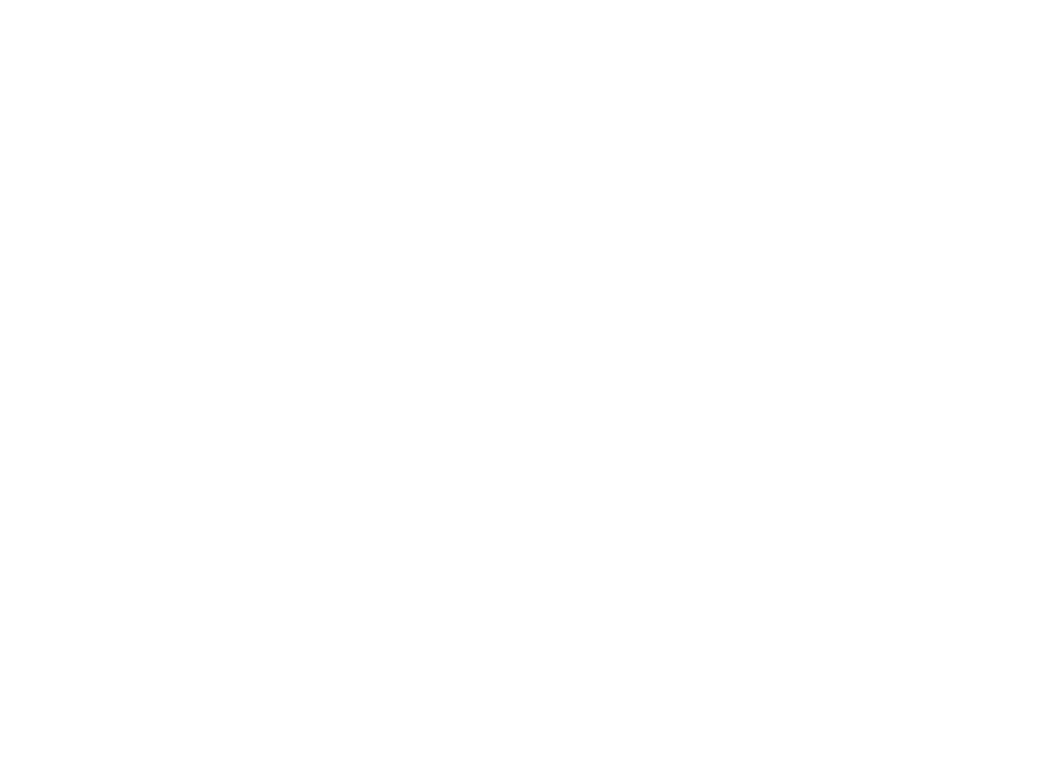
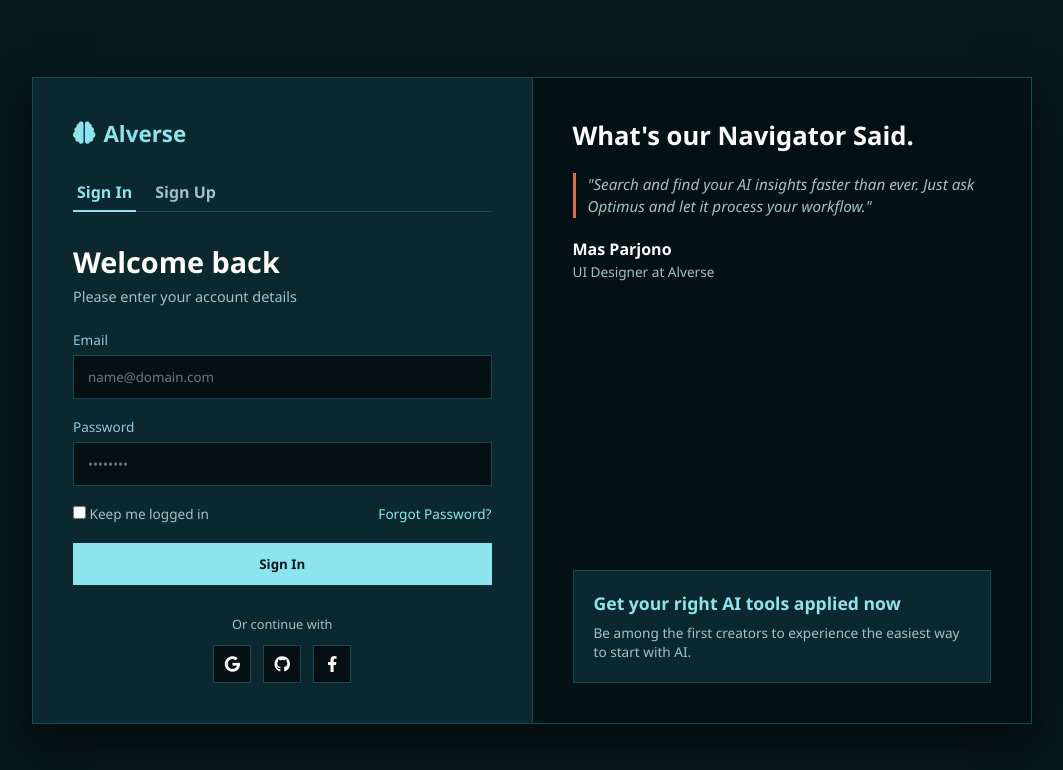
Before and after one commit to maheenfarooqui/Module-2-Hackathon, a plain HTML site: page index.html in a window 1280 px wide. Shown: the whole page, without its empty margins (108-1171 px from the left). Drawn offline with Linux system fonts and the light colour scheme; files that its build step writes are made by us from their sources; files whose address does not match are found by name.

Commit message:
add login

```diff
--- a/css/style.css
+++ b/css/style.css
@@ -0,0 +1,303 @@
+/* Color Variables from Theme Palette */
+:root {
+  --bg-dark: #06181C;
+  --bg-card: #0B282E;
+  --bg-input: #041013;
+  --text-main: #90C8DE;
+  --text-muted: #A3C0CA;
+  --accent-cyan: #8CE5ED;
+  --accent-teal: #124B57;
+  --accent-orange: #E26D45;
+  --white: #FFFFFF;
+  --sharp-border: 0px; /* Strict sharp corners */
+}
+
+* {
+  margin: 0;
+  padding: 0;
+  box-sizing: border-box;
+  font-family: 'Segoe UI', Roboto, Helvetica, Arial, sans-serif;
+}
+
+body {
+  background-color: var(--bg-dark);
+  color: var(--text-main);
+  min-height: 100vh;
+  display: flex;
+  align-items: center;
+  justify-content: center;
+  padding: 20px;
+}
+
+/* Wrapper Container */
+.auth-wrapper {
+  width: 100%;
+  max-width: 1000px;
+}
+
+.auth-container {
+  display: flex;
+  background-color: var(--bg-card);
+  border: 1px solid var(--accent-teal);
+  border-radius: var(--sharp-border);
+  box-shadow: 0 20px 40px rgba(0, 0, 0, 0.6);
+  overflow: hidden;
+}
+
+/* Left Form Section */
+.form-section {
+  flex: 1;
+  padding: 40px;
+  position: relative;
+}
+
+.brand-logo {
+  font-size: 1.4rem;
+  font-weight: 700;
+  color: var(--accent-cyan);
+  margin-bottom: 24px;
+  display: flex;
+  align-items: center;
+  gap: 8px;
+}
+
+/* Tab Switching (CSS Only) */
+input[name="auth-toggle"] {
+  display: none;
+}
+
+.tab-switch {
+  display: flex;
+  gap: 15px;
+  margin-bottom: 30px;
+  border-bottom: 1px solid var(--accent-teal);
+}
+
+.tab-label {
+  padding: 8px 4px;
+  cursor: pointer;
+  color: var(--text-muted);
+  font-weight: 600;
+  position: relative;
+  transition: color 0.3s ease;
+}
+
+/* Active tab styles via sibling selectors */
+#tab-login:checked ~ .tab-switch label[for="tab-login"],
+#tab-signup:checked ~ .tab-switch label[for="tab-signup"] {
+  color: var(--accent-cyan);
+}
+
+#tab-login:checked ~ .tab-switch label[for="tab-login"]::after,
+#tab-signup:checked ~ .tab-switch label[for="tab-signup"]::after {
+  content: '';
+  position: absolute;
+  bottom: -1px;
+  left: 0;
+  width: 100%;
+  height: 2px;
+  background-color: var(--accent-cyan);
+}
+
+/* Forms Visibility Toggle */
+.auth-form {
+  display: none;
+}
+
+#tab-login:checked ~ .login-form {
+  display: block;
+}
+
+#tab-signup:checked ~ .signup-form {
+  display: block;
+}
+
+/* Form Styles */
+.form-title {
+  color: var(--white);
+  font-size: 1.8rem;
+  margin-bottom: 6px;
+  font-weight: 600;
+}
+
+.form-subtitle {
+  color: var(--text-muted);
+  font-size: 0.9rem;
+  margin-bottom: 24px;
+}
+
+.input-group {
+  margin-bottom: 18px;
+  display: flex;
+  flex-direction: column;
+  gap: 6px;
+}
+
+.input-group label {
+  font-size: 0.85rem;
+  color: var(--text-main);
+}
+
+.input-group input {
+  background-color: var(--bg-input);
+  border: 1px solid var(--accent-teal);
+  padding: 12px 14px;
+  color: var(--white);
+  border-radius: var(--sharp-border);
+  outline: none;
+  transition: border-color 0.3s ease;
+}
+
+.input-group input:focus {
+  border-color: var(--accent-cyan);
+}
+
+.form-options {
+  display: flex;
+  justify-content: space-between;
+  align-items: center;
+  font-size: 0.85rem;
+  margin-bottom: 20px;
+}
+
+.remember-me {
+  color: var(--text-muted);
+  cursor: pointer;
+}
+
+.forgot-link {
+  color: var(--accent-cyan);
+  text-decoration: none;
+}
+
+.forgot-link:hover {
+  text-decoration: underline;
+}
+
+/* Buttons */
+.btn {
+  width: 100%;
+  padding: 12px;
+  border: none;
+  font-weight: 600;
+  cursor: pointer;
+  border-radius: var(--sharp-border);
+  transition: opacity 0.2s ease;
+}
+
+.btn-primary {
+  background-color: var(--accent-cyan);
+  color: var(--bg-dark);
+}
+
+.btn-primary:hover {
+  opacity: 0.9;
+}
+
+/* Social Login */
+.social-login {
+  margin-top: 30px;
+  text-align: center;
+}
+
+.social-login span {
+  font-size: 0.8rem;
+  color: var(--text-muted);
+  display: block;
+  margin-bottom: 12px;
+}
+
+.social-icons {
+  display: flex;
+  justify-content: center;
+  gap: 12px;
+}
+
+.social-btn {
+  width: 38px;
+  height: 38px;
+  background-color: var(--bg-input);
+  border: 1px solid var(--accent-teal);
+  color: var(--white);
+  display: flex;
+  align-items: center;
+  justify-content: center;
+  text-decoration: none;
+  border-radius: var(--sharp-border);
+  transition: border-color 0.3s;
+}
+
+.social-btn:hover {
+  border-color: var(--accent-orange);
+  color: var(--accent-orange);
+}
+
+/* Right Section: Info/Testimonial */
+.info-section {
+  flex: 1;
+  background-color: #041114;
+  padding: 40px;
+  display: flex;
+  flex-direction: column;
+  justify-content: space-between;
+  border-left: 1px solid var(--accent-teal);
+  position: relative;
+}
+
+.info-card-top h2 {
+  color: var(--white);
+  font-size: 1.6rem;
+  margin-bottom: 20px;
+}
+
+.quote {
+  color: var(--text-muted);
+  font-style: italic;
+  font-size: 0.95rem;
+  line-height: 1.5;
+  margin-bottom: 20px;
+  border-left: 3px solid var(--accent-orange);
+  padding-left: 12px;
+}
+
+.author-info strong {
+  display: block;
+  color: var(--white);
+}
+
+.author-info span {
+  font-size: 0.85rem;
+  color: var(--text-muted);
+}
+
+.info-card-bottom {
+  background-color: var(--bg-card);
+  padding: 20px;
+  border: 1px solid var(--accent-teal);
+  border-radius: var(--sharp-border);
+  margin-top: 30px;
+}
+
+.info-card-bottom h3 {
+  color: var(--accent-cyan);
+  font-size: 1.1rem;
+  margin-bottom: 8px;
+}
+
+.info-card-bottom p {
+  color: var(--text-muted);
+  font-size: 0.85rem;
+  line-height: 1.4;
+}
+
+/* Responsive Design */
+@media (max-width: 768px) {
+  .auth-container {
+    flex-direction: column;
+  }
+
+  .info-section {
+    border-left: none;
+    border-top: 1px solid var(--accent-teal);
+  }
+}
--- a/index.html
+++ b/index.html
@@ -4,9 +4,122 @@
     <meta charset="UTF-8">
     <meta name="viewport" content="width=device-width, initial-scale=1.0">
     <title>Module 4 Hakathone</title>
-    <link rel="stylesheet" href="style.css">
+    <link rel="stylesheet" href="css/style.css">
+    <!-- Font Awesome for Icons -->
+  <link rel="stylesheet" href="https://cdnjs.cloudflare.com/ajax/libs/font-awesome/6.4.0/css/all.min.css">
 </head>
 <body>
+
+
+  <div class="auth-wrapper">
+    <div class="auth-container">
+
+      <!-- Left Section: Forms -->
+      <div class="form-section">
+        <div class="brand-logo">
+          <i class="fa-solid fa-brain"></i> Alverse
+        </div>
+
+        <!-- Hidden Radio Inputs for Toggle -->
+        <input type="radio" name="auth-toggle" id="tab-login" checked>
+        <input type="radio" name="auth-toggle" id="tab-signup">
+
+        <!-- Custom Switch Tabs -->
+        <div class="tab-switch">
+          <label for="tab-login" class="tab-label">Sign In</label>
+          <label for="tab-signup" class="tab-label">Sign Up</label>
+        </div>
+
+        <!-- LOGIN FORM -->
+        <form class="auth-form login-form" action="#">
+          <h2 class="form-title">Welcome back</h2>
+          <p class="form-subtitle">Please enter your account details</p>
+
+          <div class="input-group">
+            <label for="login-email">Email</label>
+            <input type="email" id="login-email" placeholder="name@domain.com" required>
+          </div>
+
+          <div class="input-group">
+            <label for="login-pass">Password</label>
+            <input type="password" id="login-pass" placeholder="••••••••" required>
+          </div>
+
+          <div class="form-options">
+            <label class="remember-me">
+              <input type="checkbox"> Keep me logged in
+            </label>
+            <a href="#" class="forgot-link">Forgot Password?</a>
+          </div>
+
+          <button type="submit" class="btn btn-primary">Sign In</button>
+
+          <div class="social-login">
+            <span>Or continue with</span>
+            <div class="social-icons">
+              <a href="#" class="social-btn"><i class="fa-brands fa-google"></i></a>
+              <a href="#" class="social-btn"><i class="fa-brands fa-github"></i></a>
+              <a href="#" class="social-btn"><i class="fa-brands fa-facebook-f"></i></a>
+            </div>
+          </div>
+        </form>
+
+        <!-- SIGNUP FORM -->
+        <form class="auth-form signup-form" action="#">
+          <h2 class="form-title">Create Account</h2>
+          <p class="form-subtitle">Join us to start navigating with AI</p>
+
+          <div class="input-group">
+            <label for="signup-name">Full Name</label>
+            <input type="text" id="signup-name" placeholder="John Doe" required>
+          </div>
+
+          <div class="input-group">
+            <label for="signup-email">Email</label>
+            <input type="email" id="signup-email" placeholder="name@domain.com" required>
+          </div>
+
+          <div class="input-group">
+            <label for="signup-pass">Password</label>
+            <input type="password" id="signup-pass" placeholder="••••••••" required>
+          </div>
+
+          <button type="submit" class="btn btn-primary">Create Account</button>
+
+          <div class="social-login">
+            <span>Or register with</span>
+            <div class="social-icons">
+              <a href="#" class="social-btn"><i class="fa-brands fa-google"></i></a>
+              <a href="#" class="social-btn"><i class="fa-brands fa-github"></i></a>
+              <a href="#" class="social-btn"><i class="fa-brands fa-facebook-f"></i></a>
+            </div>
+          </div>
+        </form>
+      </div>
+
+      <!-- Right Section: Feature Highlight/Testimonial Card -->
+      <div class="info-section">
+        <div class="info-card-top">
+          <h2>What's our Navigator Said.</h2>
+          <blockquote class="quote">
+            "Search and find your AI insights faster than ever. Just ask Optimus and let it process your workflow."
+          </blockquote>
+          <div class="author-info">
+            <strong>Mas Parjono</strong>
+            <span>UI Designer at Alverse</span>
+          </div>
+        </div>
+
+        <div class="info-card-bottom">
+          <h3>Get your right AI tools applied now</h3>
+          <p>Be among the first creators to experience the easiest way to start with AI.</p>
+        </div>
+      </div>
+
+    </div>
+  </div>
+
+
     <script src="app.js"></script>
 </body>
 </html>
```
